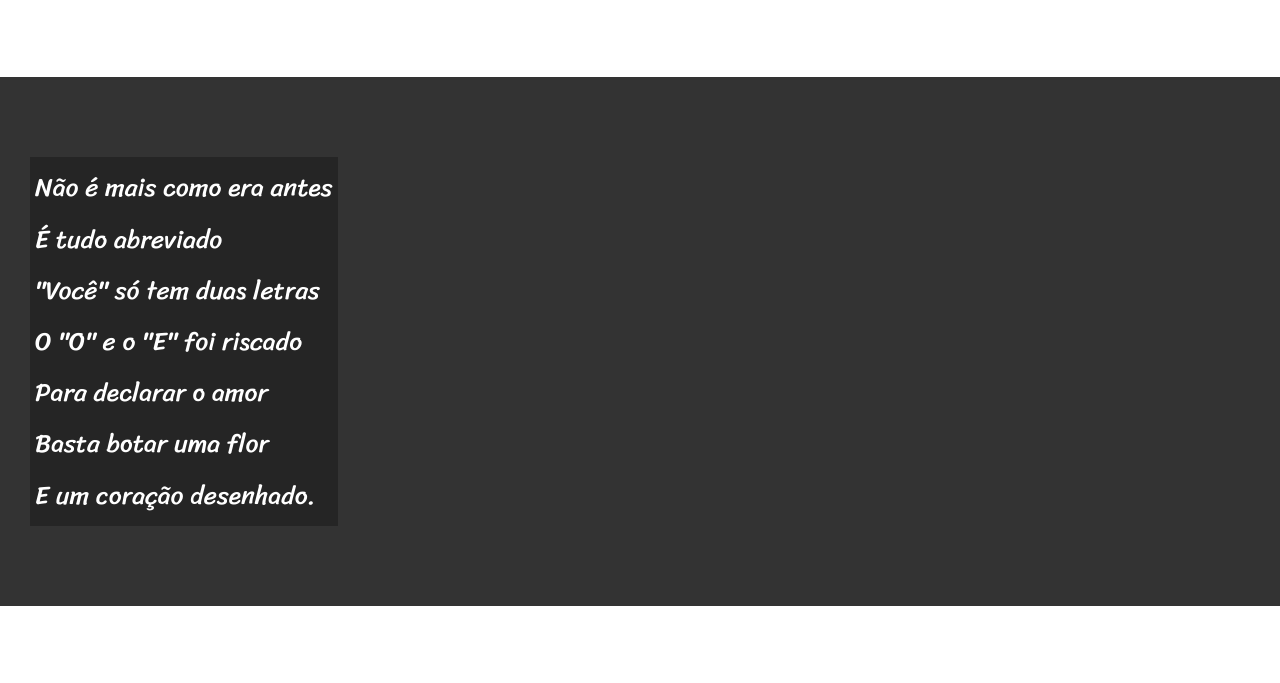
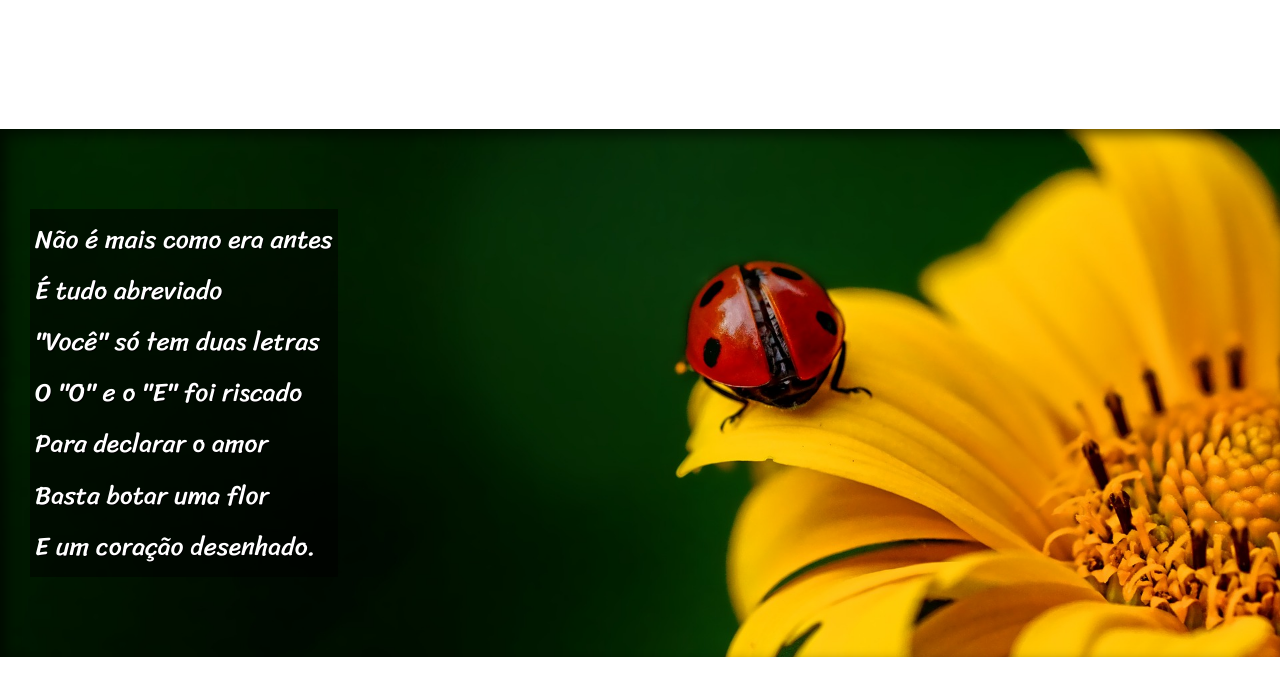
Before and after one commit to CrisDev83/projetoCordel, a plain HTML site: page index.html in a window 1280 px wide. Shown: the part 659-1342 px from the top of the page. Drawn offline with Linux system fonts and the light colour scheme.

Commit message:
Atualização imagens

```diff
--- a/estilo/style.css
+++ b/estilo/style.css
@@ -58,7 +58,7 @@ section {
 }
 
 section p {
-    padding-left: 18px;
+    padding-bottom: 2em;
 }
 
 section.normal {
@@ -69,12 +69,26 @@ section.normal {
 section.imagem {
     background-color: rgb(51, 51, 51);
     color: white;
+    box-shadow: inset 6px 6px 13px 0px rgba(0, 0, 0, 0.6);
+    background-size: cover;
+    background-attachment: fixed;
 }
 
 section.imagem > p {
     display: inline-block;
-    background-color: rgba(0, 0, 0, 0.283);
+    background-color: rgba(0, 0, 0, 0.5);
     padding: 5px;
+    text-shadow: 1px 1px 0px black;
+}
+
+section#img01 {
+    background-image: url('../imagens/background001.jpg');
+    background-position: right center;
+
+}
+
+section#img02 {
+    background-image: url('../imagens/background002.jpg');
 }
 
 footer {
--- a/index.html
+++ b/index.html
@@ -26,7 +26,7 @@
     </section>
 
 
-    <section class="imagem">
+    <section class="imagem" id="img01">
         <p>
             Não é mais como era antes <br/>
             É tudo abreviado <br/>
@@ -62,7 +62,7 @@
     </section>
 
 
-    <section class="imagem">
+    <section class="imagem" id="img02">
         <p>
             Tenho saudade das cartas <br/>
             Escritas com a própria mão <br/>
```
